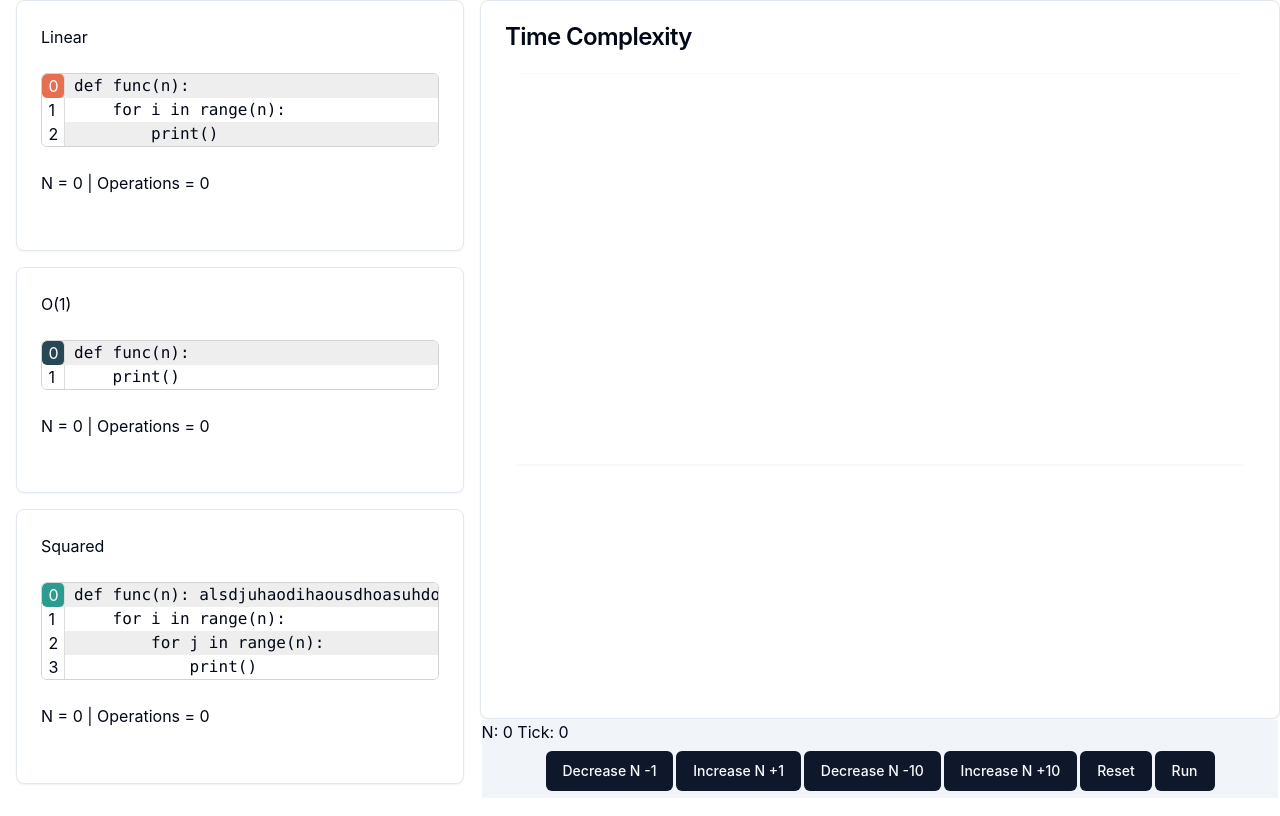
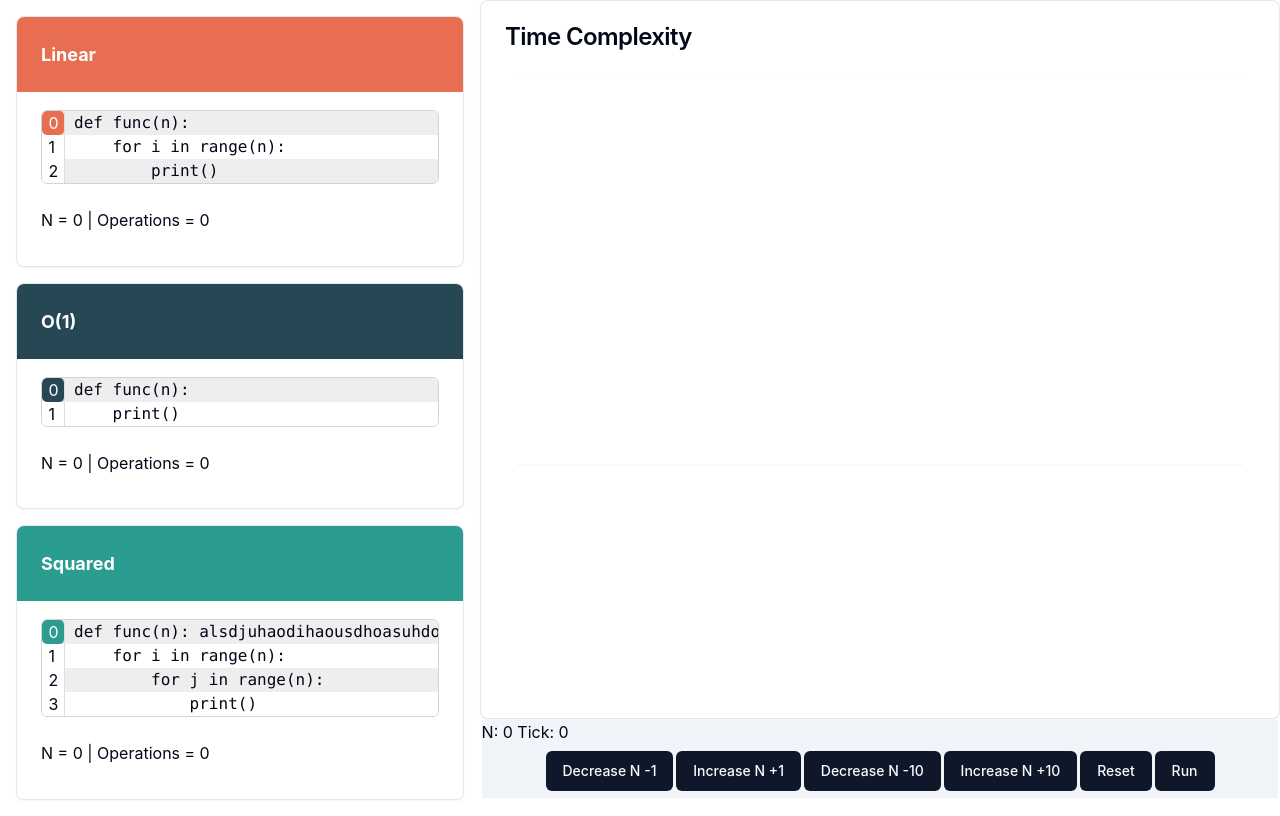
Before and after one commit to Unsynx/bigovisual, a React (Vite) app: page / in a window 1280 px wide. Built offline with nearby package versions, Linux system fonts and the light colour scheme.

Commit message:
Style progress

```diff
--- a/src/App.css
+++ b/src/App.css
@@ -11,6 +11,7 @@
   width: 100%;
   flex-grow: 3;
 }
+
 .side_left {
   min-width: 30em;
   display: flex;
@@ -22,6 +23,10 @@
 .side_left > * {
   flex-grow: 1;
   margin: 0 1em 1em 1em
+}
+
+.side_left:first-child {
+  margin-top: 1em;
 }
 
 .graph {
--- a/src/CodeBlock.css
+++ b/src/CodeBlock.css
@@ -1,3 +1,5 @@
+/* CodeBlock */
+
 .light {
     background-color: white;
 }
@@ -36,3 +38,18 @@
 .code_line {
     padding-left: 1em;
 }
+
+
+/* Card */
+
+.code_card {
+    overflow: hidden;
+}
+
+.code_header {
+    background-color: blue;
+    color: white;
+    margin-bottom: 1em;
+    font-size: large;
+    font-weight: bold;
+}
--- a/src/CodeBlock.tsx
+++ b/src/CodeBlock.tsx
@@ -13,13 +13,10 @@ function parseCode(highlightedIndex: number, text: string, color: string) {
         var backgroundColor = i % 2 == 0 ? "dark" : "light";
         var style = i === highlightedIndex ? {background: color} : {};
 
-
-        result.push(
-        <>
+        result.push(<>
             <p className={`code_index ${i === highlightedIndex ? 'highlight' : ''}`} style={style}>{i}</p>
             <pre className={`code_line ${backgroundColor}`}>{lines[i]}</pre>
-        </>
-        )
+        </>)
     }
     return result;
 }
@@ -33,8 +30,8 @@ interface CodeBlockProps {
 
 export function CodeBlock(props:CodeBlockProps) {
   return (
-    <Card>
-        <CardHeader>{props.codeData.name}</CardHeader>
+    <Card className="code_card">
+        <CardHeader className="code_header" style={{background: props.codeData.color}}>{props.codeData.name}</CardHeader>
         <CardContent className="code_body">
             <div className="sub_body">
                 {parseCode(props.codeData.flowGuide.tickToIndex(props.tick, props.n), props.codeData.code, props.codeData.color)}
```
